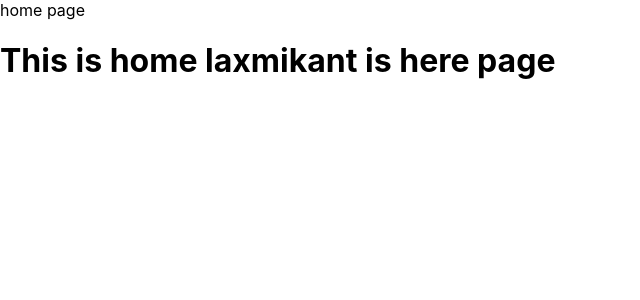
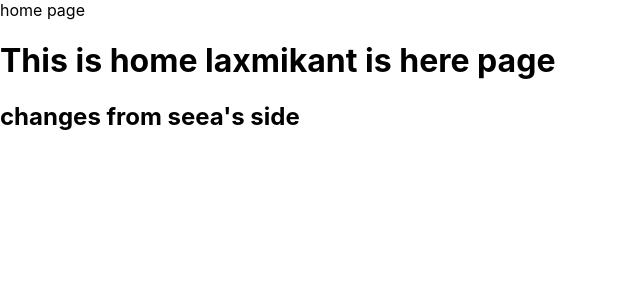
Before and after one commit to anshu0202/Rental-Rack-, a React (Create React App) app in the folder client/: page / in a window 1280 px wide. Shown: the top 300 px of the page, without its empty margins (0-640 px from the left). Built offline with nearby package versions, Linux system fonts and the light colour scheme.

Commit message:
change done

```diff
--- a/client/src/components/Home.jsx
+++ b/client/src/components/Home.jsx
@@ -7,6 +7,7 @@ const Home=()=>{
 
 
          <h1>This is home  laxmikant is here page</h1>
+         <h2>changes from seea's side</h2>
 
         </div>
     )
```
